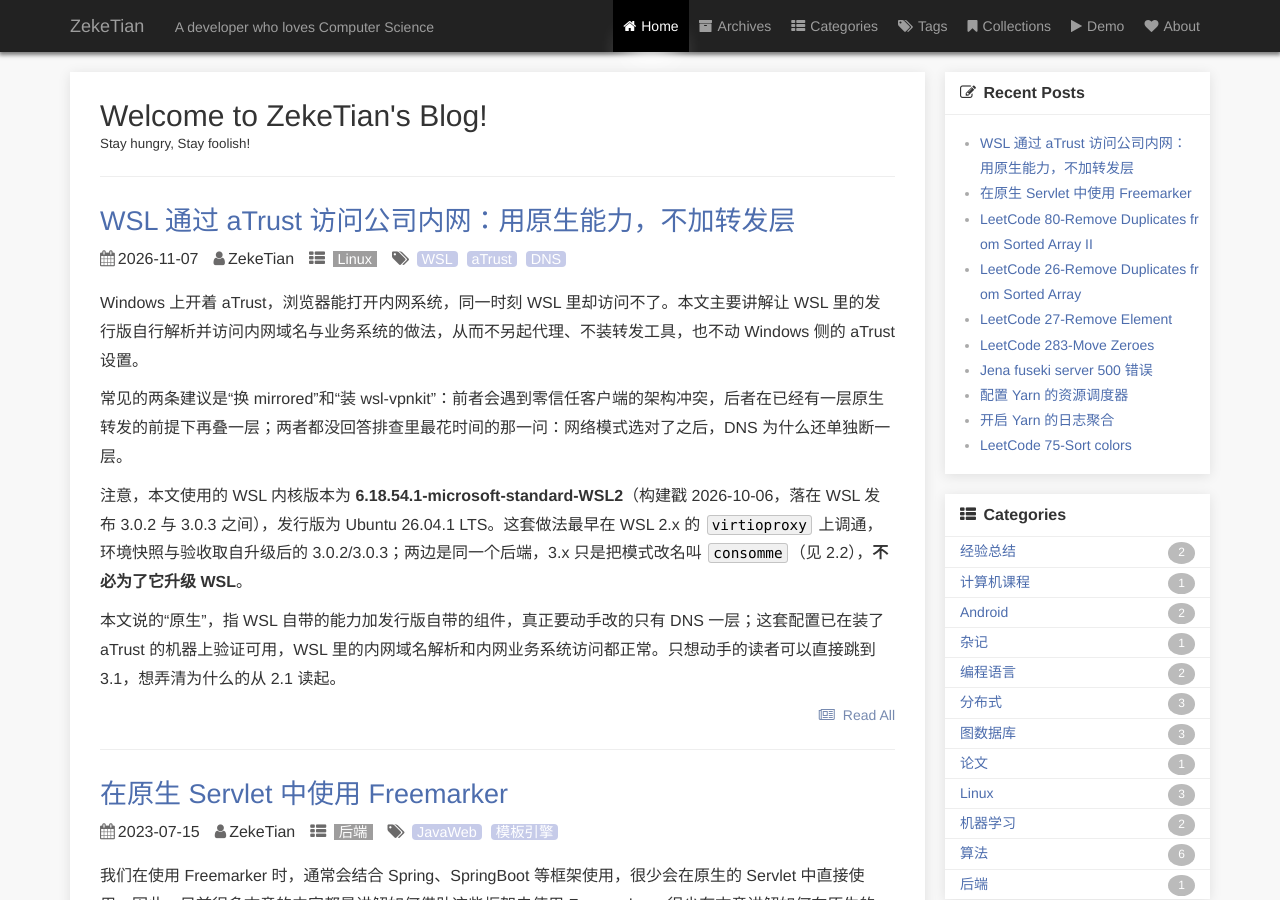
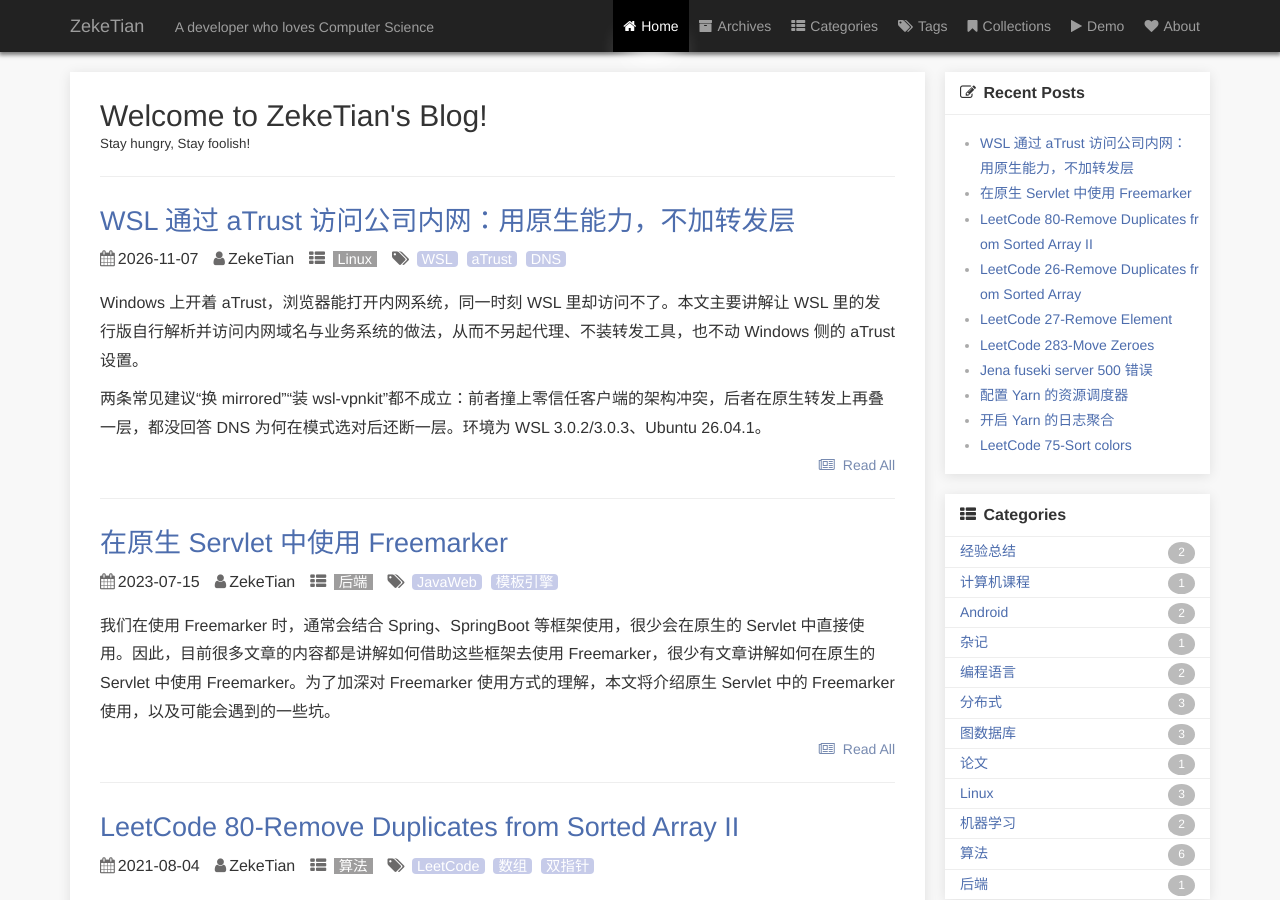
Before and after one commit to ZekeTian/zeketian-blog, a Jekyll site: the page built from index.html, in a window 1280 px wide and 900 px high. Built offline with Jekyll 4.4.1, drawn with Linux system fonts in a browser that asks for light colours; the list of posts is cut into pages by our own code; comment, search, counter and statistics services are not loaded; a style sheet for code colours, icons or effects is not loaded.

Commit message:
docs: shorten WSL aTrust post excerpt
Home list renders the excerpt in full, and the old intro ran 618
characters over four paragraphs, which pushed every other post off
the first screen.

Keep two paragraphs (248 chars): the 定场 sentence and the gap
sentence plus a one-line version pin. Move the kernel build stamp,
the virtioproxy/consomme rename history, the definition of 原生, and
the reading guide into section 1, next to the existing version
paragraph.

```diff
--- a/_posts/2026-11-07-wsl-atrust-corp-intranet-native.md
+++ b/_posts/2026-11-07-wsl-atrust-corp-intranet-native.md
@@ -11,11 +11,7 @@ author: ZekeTian
 
 Windows 上开着 aTrust，浏览器能打开内网系统，同一时刻 WSL 里却访问不了。本文主要讲解让 WSL 里的发行版自行解析并访问内网域名与业务系统的做法，从而不另起代理、不装转发工具，也不动 Windows 侧的 aTrust 设置。
 
-常见的两条建议是“换 mirrored”和“装 wsl-vpnkit”：前者会遇到零信任客户端的架构冲突，后者在已经有一层原生转发的前提下再叠一层；两者都没回答排查里最花时间的那一问：网络模式选对了之后，DNS 为什么还单独断一层。
-
-注意，本文使用的 WSL 内核版本为 **6.18.54.1-microsoft-standard-WSL2**（构建戳 2026-10-06，落在 WSL 发布 3.0.2 与 3.0.3 之间），发行版为 Ubuntu 26.04.1 LTS。这套做法最早在 WSL 2.x 的 `virtioproxy` 上调通，环境快照与验收取自升级后的 3.0.2/3.0.3；两边是同一个后端，3.x 只是把模式改名叫 `consomme`（见 2.2），**不必为了它升级 WSL**。
-
-本文说的“原生”，指 WSL 自带的能力加发行版自带的组件，真正要动手改的只有 DNS 一层；这套配置已在装了 aTrust 的机器上验证可用，WSL 里的内网域名解析和内网业务系统访问都正常。只想动手的读者可以直接跳到 3.1，想弄清为什么的从 2.1 读起。
+两条常见建议“换 mirrored”“装 wsl-vpnkit”都不成立：前者撞上零信任客户端的架构冲突，后者在原生转发上再叠一层，都没回答 DNS 为何在模式选对后还断一层。环境为 WSL 3.0.2/3.0.3、Ubuntu 26.04.1。
 
 
 
```
Also changed, not shown: other parts of _posts/2026-11-07-wsl-atrust-corp-intranet-native.md (+3 -1 lines).
